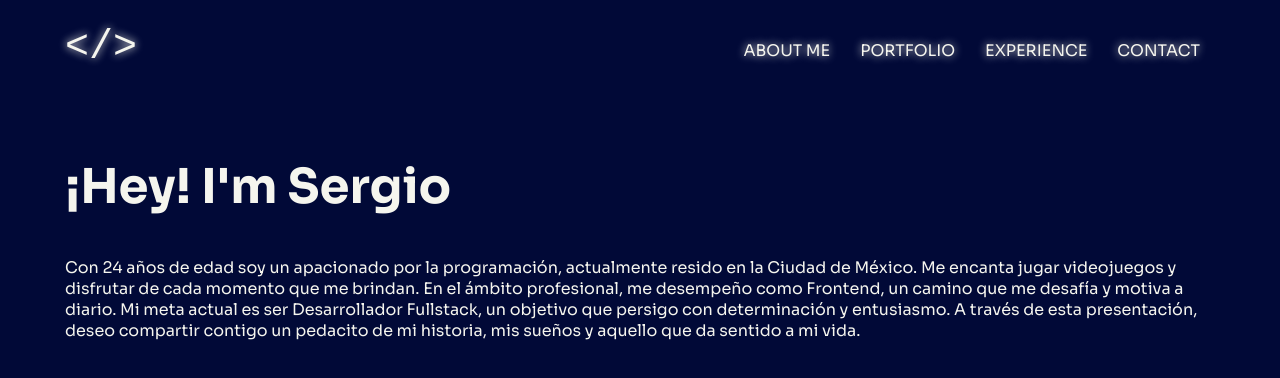
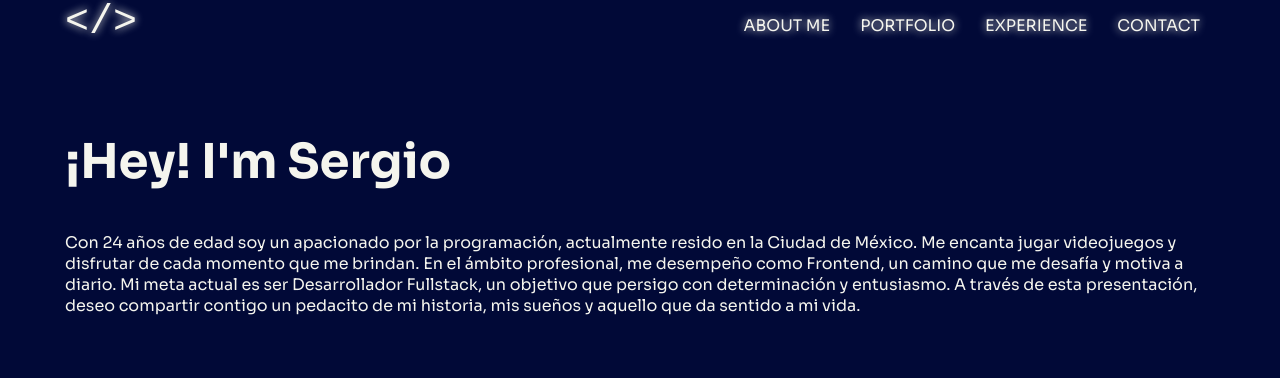
Before and after one commit to SergioPower/portafolio, a website built with Vite: page src/index.html in a window 1280 px wide. Built offline with nearby package versions, Linux system fonts and the light colour scheme.

Commit message:
"avance 2"

```diff
--- a/src/index.css
+++ b/src/index.css
@@ -13,7 +13,7 @@ body{
   font-family: Sora, sans-serif;
   background: var(--background);
   color:var(--color-text);
-  margin: 25px 65px;
+  margin: 0 65px;
 }
 
 li {
@@ -63,6 +63,7 @@ ul{
   align-items:center;
   justify-content: space-evenly;
 
+
 }
 
 .saludo{
```
